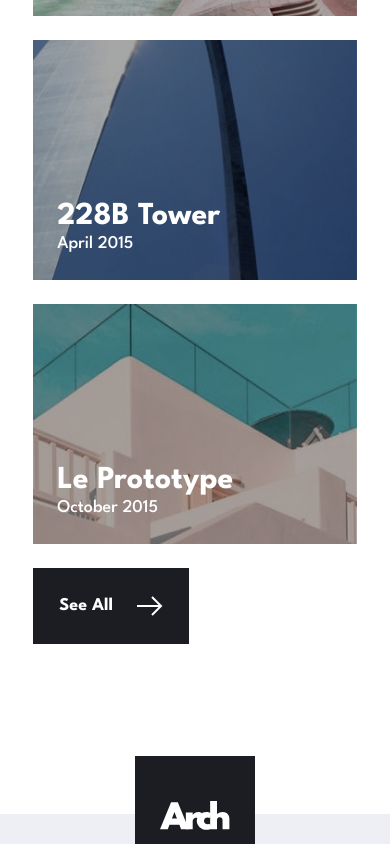
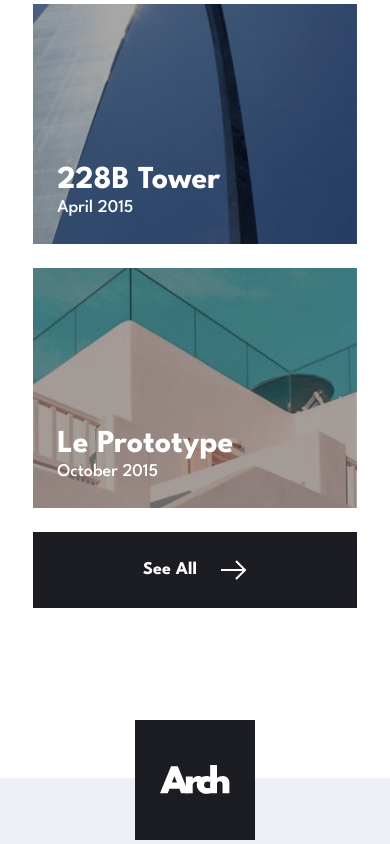
Before and after one commit to erickhangati/arch-studio-multi-page-website, a React (Vite) app: page / in a window 390 px wide. Shown: the part 2217-3061 px from the top of the page. Built offline with nearby package versions, Linux system fonts and the light colour scheme.

Commit message:
Improvements on responsiveness

```diff
--- a/src/pages/Home/Featured/Featured.jsx
+++ b/src/pages/Home/Featured/Featured.jsx
@@ -28,9 +28,9 @@ const Featured = () => {
       </div>
 
       {/* Render button on mobile devices */}
-      <Link to="/portfolio" className={styles["featured__mobile-button"]}>
-        <Button>See All</Button>
-      </Link>
+      <Button to="/portfolio" className={styles["featured__mobile-button"]}>
+        See All
+      </Button>
     </section>
   );
 };
--- a/src/pages/Home/Featured/Featured.module.scss
+++ b/src/pages/Home/Featured/Featured.module.scss
@@ -33,8 +33,8 @@
       }
     }
 
-    & button {
-      @include mixins.respond(phone-lg) {
+    & a {
+      @include mixins.respond(tablet-sm) {
         display: none;
       }
     }
@@ -63,12 +63,9 @@
   &__mobile-button {
     display: none;
 
-    & button {
+    @include mixins.respond(tablet-sm) {
+      display: flex;
       width: 100%;
-    }
-
-    @include mixins.respond(phone-lg) {
-      display: inline-block;
     }
   }
 }
--- a/src/pages/Home/HeroSlider/HeroSlider.jsx
+++ b/src/pages/Home/HeroSlider/HeroSlider.jsx
@@ -1,5 +1,4 @@
 import React from "react";
-import { Link } from "react-router-dom";
 
 import Button from "../../../components/UI/Button/Button";
 import NumberButton from "../../../components/UI/NumberButton/NumberButton";
```
Also changed, not shown: 5 other files (tests, documents, lock files or other folders).
